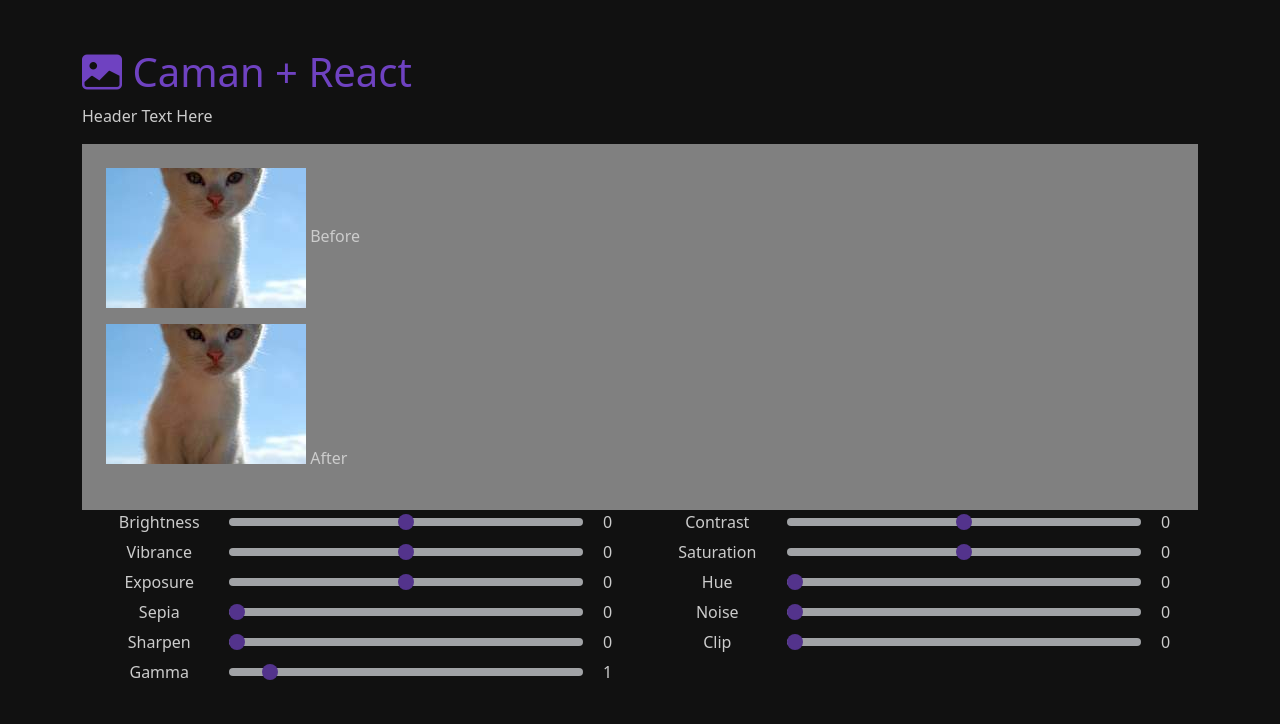
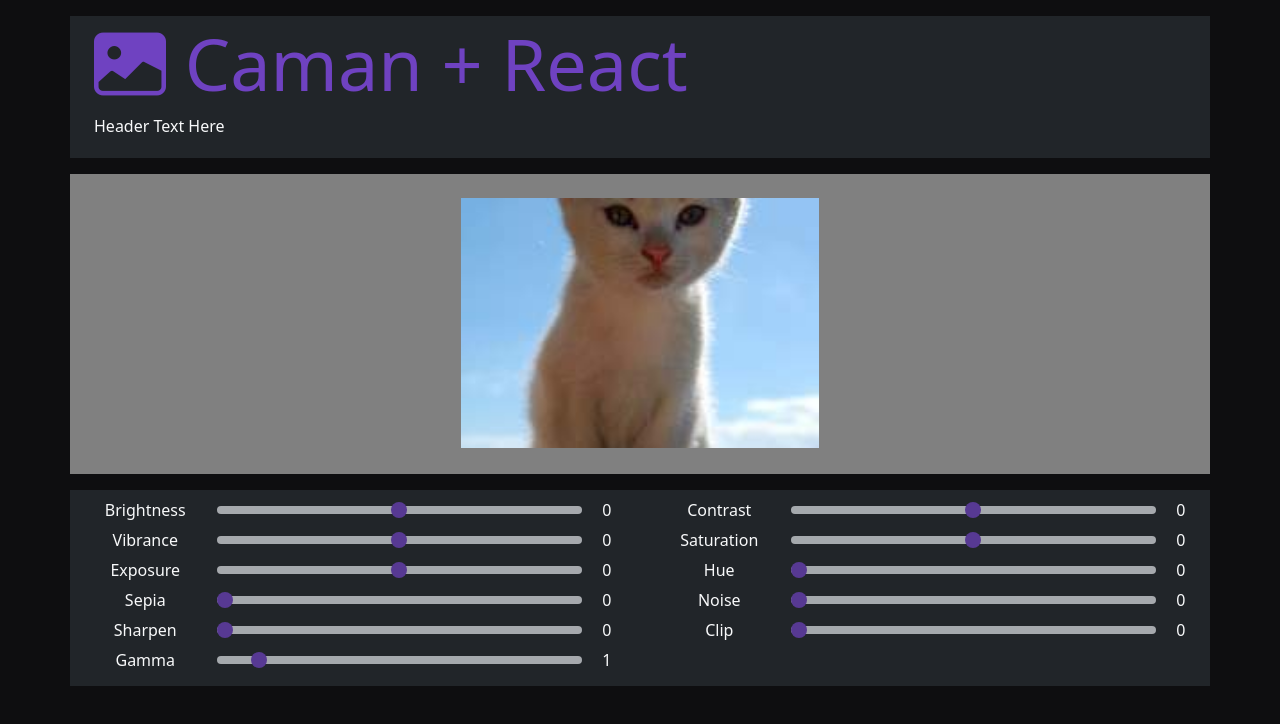
Before and after one commit to Martination/carmen, a React (Create React App) app: page / in a window 1280 px wide. Shown: the top 724 px of the page. Built offline with nearby package versions, Linux system fonts and the light colour scheme.

Commit message:
A half dried coat of paint

```diff
--- a/src/App.js
+++ b/src/App.js
@@ -3,11 +3,14 @@ import CamanCanvas from './components/CamanCanvas'
 function App() {
 
   return (
-    <div className="App container dark-gray mt-5">
-      <h1 className="text-primary">
-        <i className="bi bi-image-fill"></i> Caman + React
+    <div className="App text-light">
+
+      <div className="container bg-dark px-4 py-1 my-3">
+        <h1 className="text-primary display-2">
+          <i className="bi bi-image-fill"></i> Caman + React
         </h1>
-      <p>Header Text Here</p>
+        <p>Header Text Here</p>
+      </div>
 
       <CamanCanvas />
 
--- a/src/components/CamanCanvas.js
+++ b/src/components/CamanCanvas.js
@@ -19,8 +19,9 @@ const caman = window.Caman;
 
 // window.Caman.DEBUG = true
 
+// let image = "WP.png";
 let image = "142.jpg";
-let htmlCanvas = "#canvas-id"
+let htmlCanvas = "#canvas"
 // let canvas =
 caman(htmlCanvas, image, function () {
   this.render();
@@ -128,16 +129,15 @@ const CamanCanvas = () => {
 
   return (
     <>
-      <div className="edit-pane container p-4">
-        <p><img alt="before" id="img-id" src={image}></img> Before</p>
-        <p><img alt="after" id="canvas-id" src={image}></img> After</p>
+      <div className="edit-pane bg-gray container-lg text-center p-4 lh-1">
+        <img alt="Editing Canvas" className="img-fluid" id="canvas" src={image}></img>
       </div>
 
-      <div id="filterList" className="container text-center">
-        <div className="row row-cols-1 row-cols-md-2 center">
-
-          {createFilterList(adjustmentList, updateFilters)}
-
+      <div id="filterHolder">
+        <div id="filterList" className="container bg-dark text-center my-3 p-2">
+          <div className="row row-cols-1 row-cols-md-2 center">
+            {createFilterList(adjustmentList, updateFilters)}
+          </div>
         </div>
       </div>
     </>
--- a/src/custom.scss
+++ b/src/custom.scss
@@ -1,17 +1,26 @@
 $primary: #6f42c1;
-$light: #e9ecef;
-$body-bg: #111;
-$body-color: #ccc;
+// $light: #e9ecef;
+$body-bg: #0e0e10;
+// $dark: #252525;
+// $body-color: #ccc;
 $mid-gray: #808080;
+
+@import "~bootstrap/scss/bootstrap.scss";
+@import "~bootstrap-icons/font/bootstrap-icons.css";
 
 .edit-pane {
   background: $mid-gray;
+  // background: $gray-600;
+}
+
+#canvas {
+  min-height: 250px;
 }
 
 .slider {
   opacity: 0.7;
+  transition: 0.2s;
   -webkit-transition: opacity 0.2s;
-  transition: 0.2s;
   cursor: pointer;
 }
 
@@ -19,9 +28,11 @@ $mid-gray: #808080;
   opacity: 1;
 }
 
-label {
+#filterHolder {
+  max-width: 100%;
+  overflow-x: hidden;
+}
+
+#filterList label {
   text-transform: capitalize;
 }
-
-@import "~bootstrap/scss/bootstrap.scss";
-@import "~bootstrap-icons/font/bootstrap-icons.css";
```
Also changed, not shown: src/components/FilterListItem.js (+8 -2 lines), 1 other file (tests, documents, lock files or other folders).
